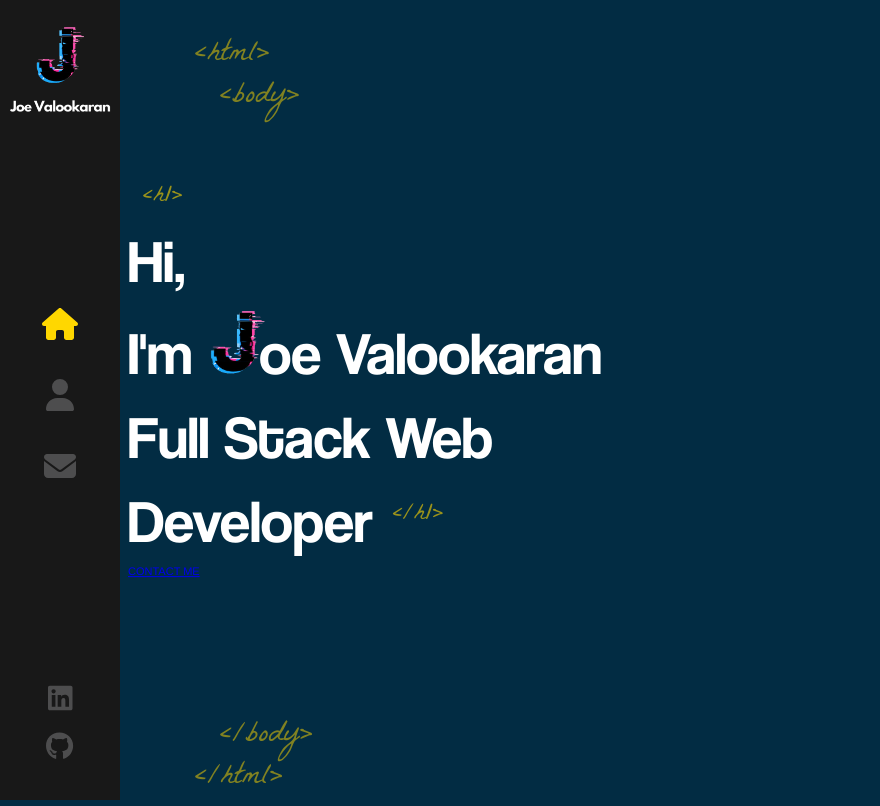
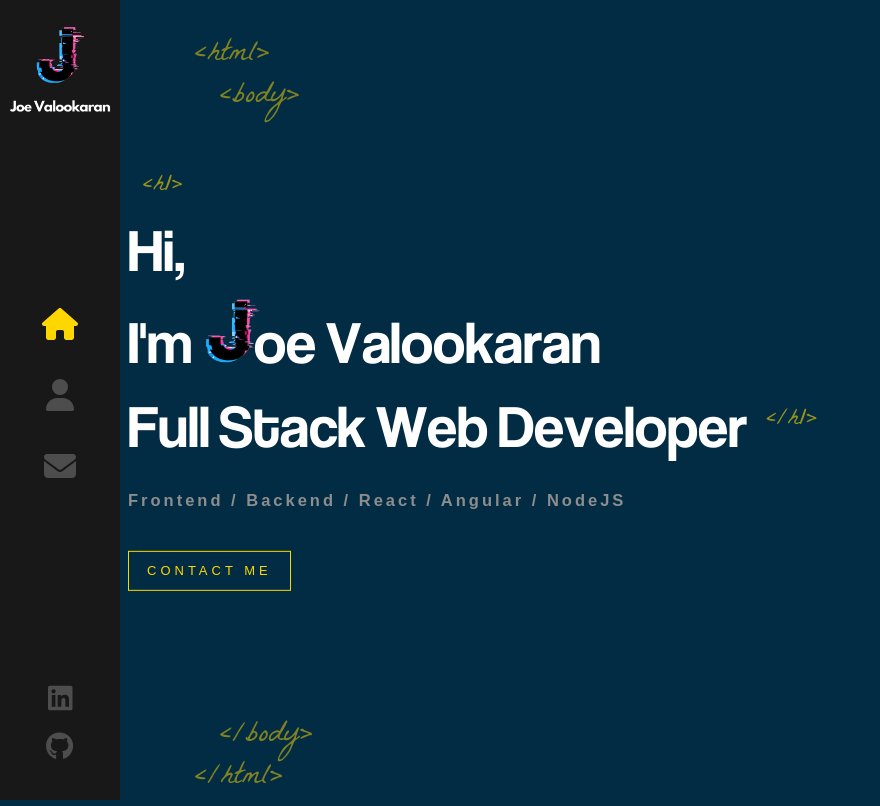
Before and after one commit to joevalook/react-portfolio, a React (Create React App) app: page / in a window 1280 px wide. Shown: the whole page, without its empty margins (0-880 px from the left). Built offline with nearby package versions, Linux system fonts and the light colour scheme.

Commit message:
fixed the bounce in bug

```diff
--- /dev/null
+++ b/src/components/AnimatedLetters/index.js
@@ -0,0 +1,17 @@
+import './index.scss'
+
+const AnimatedLetters = ({ letterClass, strArray, index }) => {
+    return (
+        <span>
+            {
+                strArray.map((char, i) => (
+                    <span key={char+i} className={`${letterClass} _${i +index}`}>
+                        {char}
+                    </span>
+                ))
+            }
+        </span>
+    )
+}
+
+export default AnimatedLetters
--- /dev/null
+++ b/src/components/AnimatedLetters/index.scss
@@ -0,0 +1,7 @@
+.text-animate{
+    display: inline-block;
+    opacity: 0;
+    animation: bounceIn 1s 1s;
+    animation-fill-mode: forwards;
+    min-width: 10px;
+}
--- a/src/components/Home/index.js
+++ b/src/components/Home/index.js
@@ -1,18 +1,36 @@
+import { useState } from 'react'
 import { Link } from 'react-router-dom'
 import JoeJ2 from '../../assets/images/JoeJ2.png'
+import AnimatedLetters from '../AnimatedLetters'
 import './index.scss'
 
 
 const Home = () => {
+
+    const [letterClass, setLetterClass] = useState('text-animate')
+    const nameArray = ['o', 'e', ' ', 'V','a','l','o','o','k','a','r','a','n']
+    const jobArray = ['F','u','l','l', ' ','S','t','a','c','k', ' ', 'W', 'e', 'b', ' ', 'D', 'e', 'v','e','l', 'o', 'p', 'e', 'r']
     return (
         <div className="container home-page">
             <div className="text-zone">
-                <h1> Hi, <br /> I'm&nbsp;
+                <h1>
+                <span className={letterClass}>H</span>
+                <span className={`${letterClass} _12`}>i,</span>
+                <br />
+                <span className={`${letterClass} _13`}>I</span>
+                <span className={`${letterClass} _14`}>'m</span>
                 <img src={JoeJ2} alt="developer" />
-                oe Valookaran
+                <AnimatedLetters letterClass={letterClass}
+                strArray={nameArray}
+                index={15}
+                />
                 <br />
-                Full Stack Web Developer
+                <AnimatedLetters letterClass={letterClass}
+                strArray={jobArray}
+                index={29}
+                />
                 </h1>
+                <h2> Frontend / Backend / React / Angular / NodeJS </h2>
                 <Link to="/contact" className='flat-button'> CONTACT ME </Link>
 
             </div>
--- a/src/components/Home/index.scss
+++ b/src/components/Home/index.scss
@@ -5,7 +5,7 @@
         left: 10%;
         top: 50%;
         transform: translateY(-50%);
-        width: 40%;
+        width: 50%;
         max-height: 90%
     }
 
@@ -42,6 +42,40 @@
             width: 62px;
             margin-right: -10px;
             margin-bottom:-5px;
+            margin-left:10px;
+            opacity: 0;
+            height: auto;
+            animation: rotateIn 1s linear both;
+            animation-delay: 1.4s;
         }
     }
+
+    h2 {
+        color: #8d8d8d;
+        margin-top: 20px;
+        font-weight: 11px;
+        font-family: sans-serif;
+        letter-spacing: 3px;
+        animation: fadeIn 1s 1.8s backwards
+    }
+    .flat-button{
+        color: #ffd700;
+        font-size: 13px;
+        font-weight: 400;
+        letter-spacing: 4px;
+        font-family: sans-serif;
+        text-decoration: none;
+        padding: 10px 18px;
+        border: 1px solid #ffd700;
+        margin-top: 25px;
+        float: left;
+        animation: fadeIn 1s 1.8s backwards;
+        white-space: nowrap;
+
+        &:hover {
+            background: #ffd700;
+            color: #333
+        }
+
+    }
 }
```
